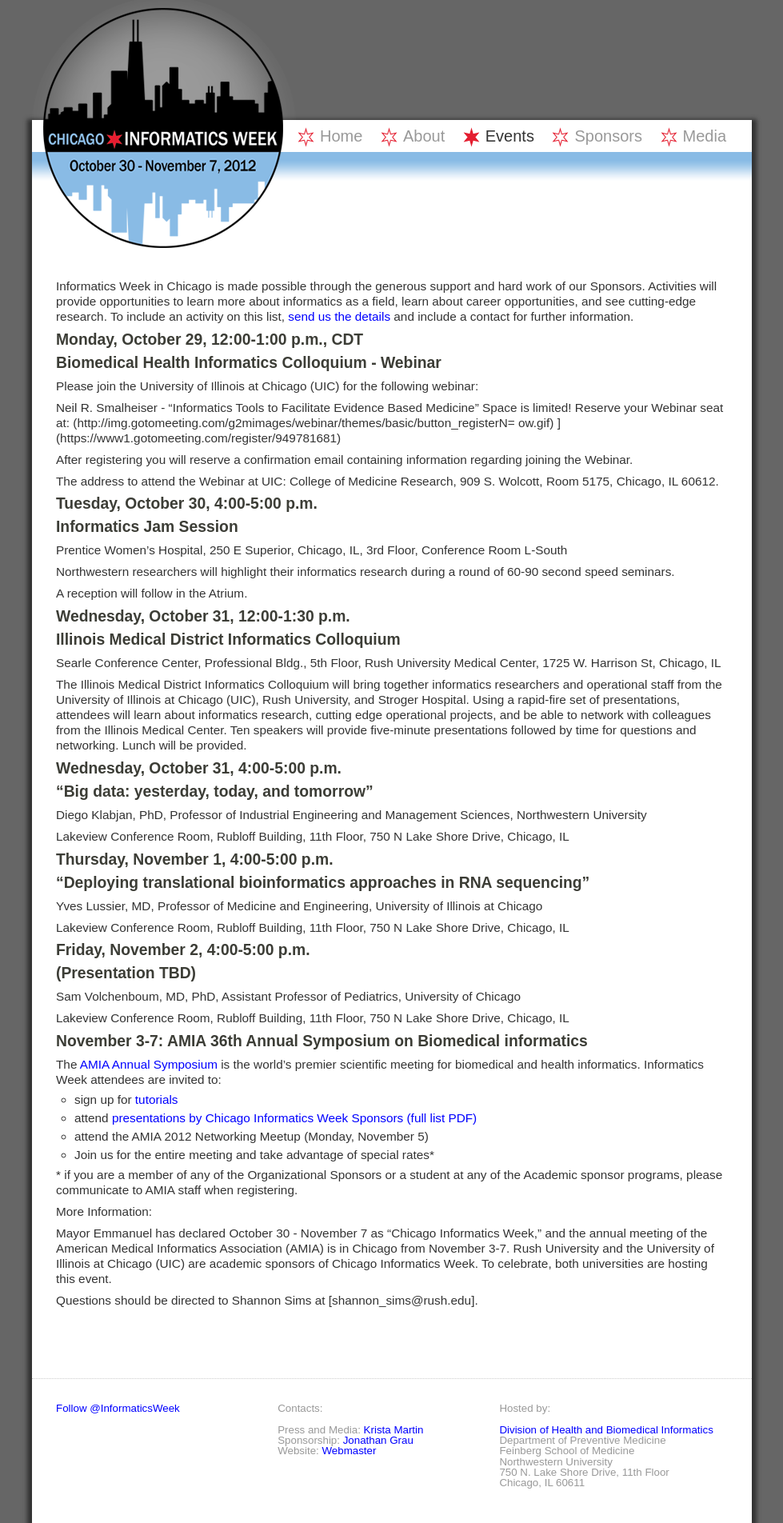
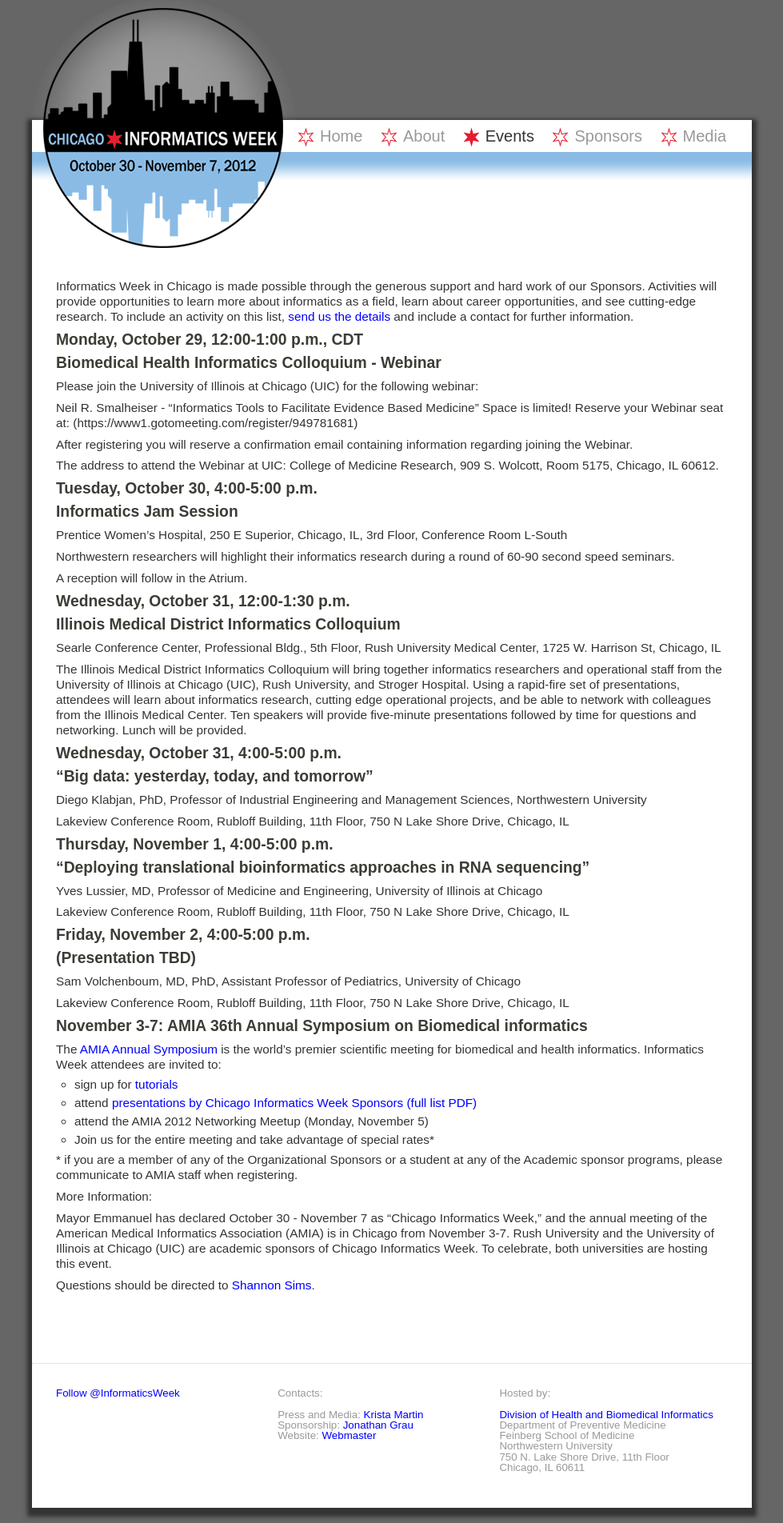
Before and after one commit to NUBIC/ciw, a Jekyll site: the page built from events.markdown, in a window 1280 px wide. Shown: the whole page at 80% size, without its empty margins (150-1129 px from the left). Built offline with Jekyll 4.4.1, drawn with Linux system fonts in a browser that asks for light colours; Markdown is read by kramdown in place of the engine named in the settings; comment, search, counter and statistics services are not loaded.

Commit message:
Update events.markdown

```diff
--- a/events.markdown
+++ b/events.markdown
@@ -12,8 +12,7 @@ Informatics Week in Chicago is made possible through the generous support and ha
 Please join the University of Illinois at Chicago (UIC) for the following webinar:
 
 Neil R. Smalheiser - "Informatics Tools to Facilitate Evidence Based Medicine"
-Space is limited!  Reserve your Webinar seat at: (http://img.gotomeeting.com/g2mimages/webinar/themes/basic/button_registerN=
-ow.gif) ](https://www1.gotomeeting.com/register/949781681)
+Space is limited!  Reserve your Webinar seat at: (https://www1.gotomeeting.com/register/949781681)
 
 After registering you will reserve a confirmation email containing information regarding joining the Webinar.
 
@@ -84,4 +83,4 @@ More Information:
 
 Mayor Emmanuel has declared October 30 - November 7 as "Chicago Informatics Week," and the annual meeting of the American Medical Informatics Association (AMIA) is in Chicago from November 3-7.  Rush University and the University of Illinois at Chicago (UIC) are academic sponsors of Chicago Informatics Week.  To celebrate, both universities are hosting this event.
 
-Questions should be directed to Shannon Sims at [shannon_sims@rush.edu].
+Questions should be directed to [Shannon Sims](shannon_sims@rush.edu).
```
